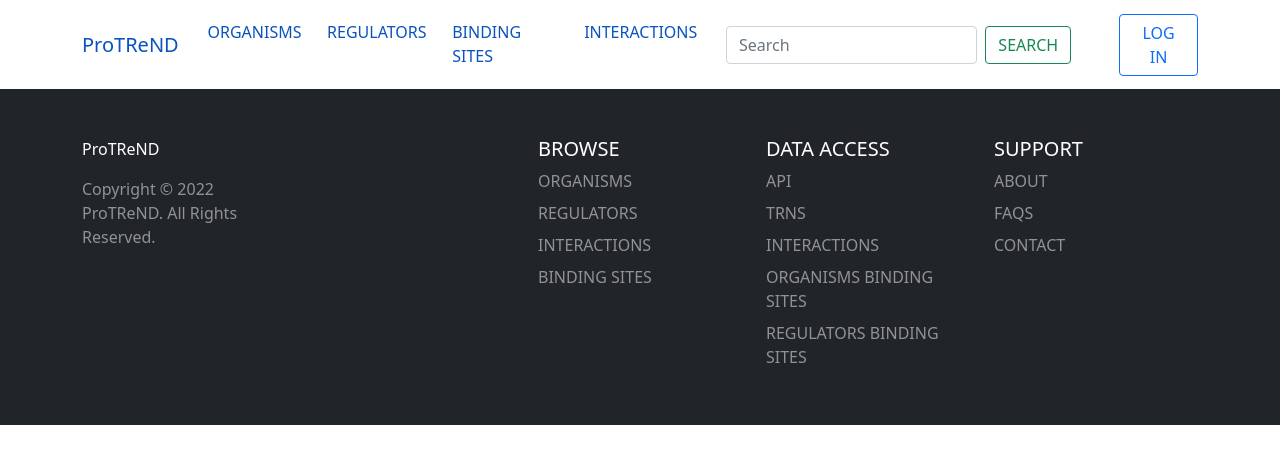
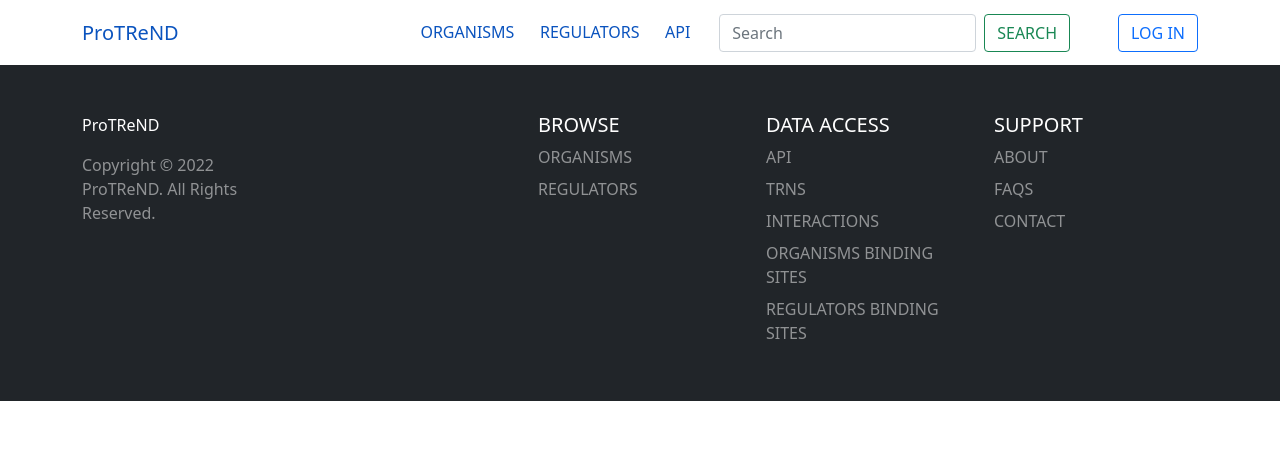
Before and after one commit to cruz-f/protrend, a Django app: template src/interfaces/website/templates/website/footer.html in a window 1280 px wide. Shown: the top 464 px of the page. Run offline with Django 3.2, Linux system fonts and the light colour scheme; the template is opened without the code that fills it, so the values that code supplies are empty; some libraries are stand-ins or nearby versions.

Commit message:
[ADD] adding the new version of index, navbar and footer templates containing only organisms, regulators and api

```diff
--- a/src/interfaces/website/templates/website/footer.html
+++ b/src/interfaces/website/templates/website/footer.html
@@ -26,12 +26,6 @@
                         <li class="nav-item mb-2">
                             <a href="{% url 'regulators' %}"
                                class="nav-link p-0 text-white-50 text-uppercase">Regulators</a>
-                        </li>
-                        <li class="nav-item mb-2">
-                            <a href="#" class="nav-link p-0 text-white-50 text-uppercase">Interactions</a>
-                        </li>
-                        <li class="nav-item mb-2">
-                            <a href="#" class="nav-link p-0 text-white-50 text-uppercase">Binding Sites</a>
                         </li>
                     </ul>
                 </div>
--- a/src/interfaces/website/templates/website/navbar.html
+++ b/src/interfaces/website/templates/website/navbar.html
@@ -38,10 +38,11 @@
                         </a>
                     </li>
                     <li class="nav-item">
-                        <a class="nav-link {% if active_page == 'tfbs' %} active {% endif %} text-uppercase" href="#">Binding Sites</a>
-                    </li>
-                    <li class="nav-item">
-                        <a class="nav-link {% if active_page == 'interactions' %} active {% endif %} text-uppercase" href="#">Interactions</a>
+                        <a class="nav-link text-uppercase"
+                           target="_blank"
+                           href="{% url 'api' %}">
+                            API
+                        </a>
                     </li>
                 </ul>
                 {% if active_page != 'home' %}
```
Also changed, not shown: src/interfaces/website/templates/website/index.html (+13 -31 lines).
